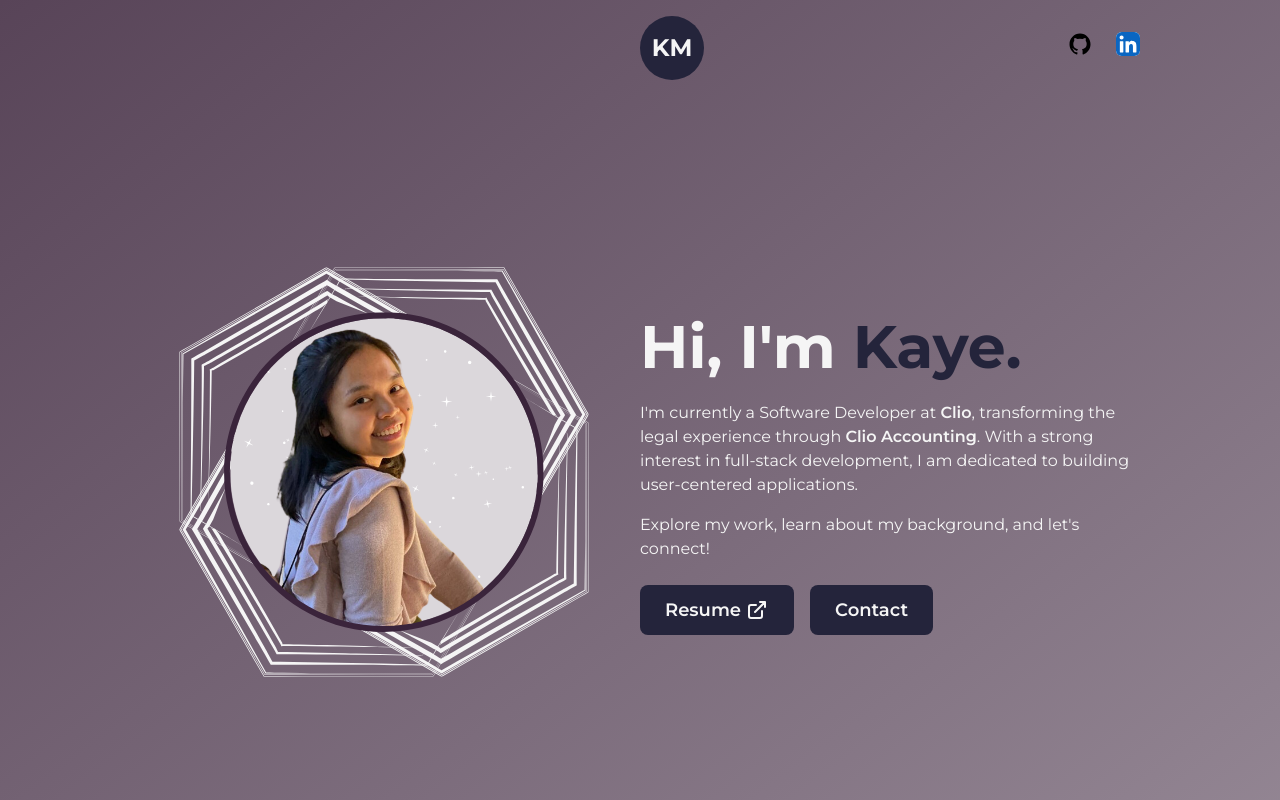
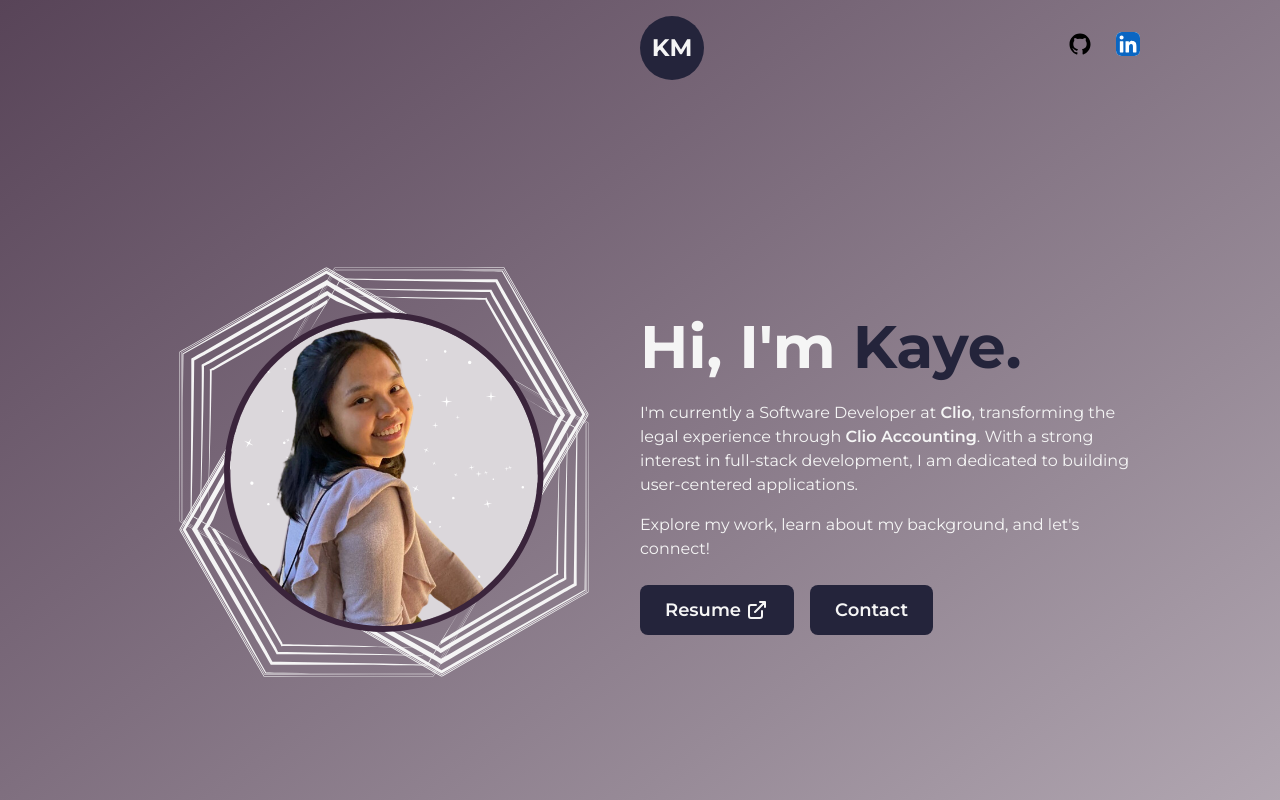
Before and after one commit to kaynzhel/kaynzhel.github.io, a Next.js app: page / in a window 1280 px wide. Shown: the top 800 px of the page. Built offline with nearby package versions, Linux system fonts and the light colour scheme.

Commit message:
update linear gradient background

```diff
--- a/app/globals.css
+++ b/app/globals.css
@@ -24,8 +24,9 @@ body {
   color: rgb(var(--foreground-rgb));
   background: linear-gradient(
       to bottom right,
-      transparent,
-      rgb(var(--background-light-3-rgb))
+      rgb(var(--background-light-5-rgb)),
+      rgb(var(--background-light-4-rgb)),
+      rgb(var(--background-light-3-rgb)),
+      rgb(var(--background-light-2-rgb))
     )
-    rgb(var(--background-light-5-rgb));
 }
```
